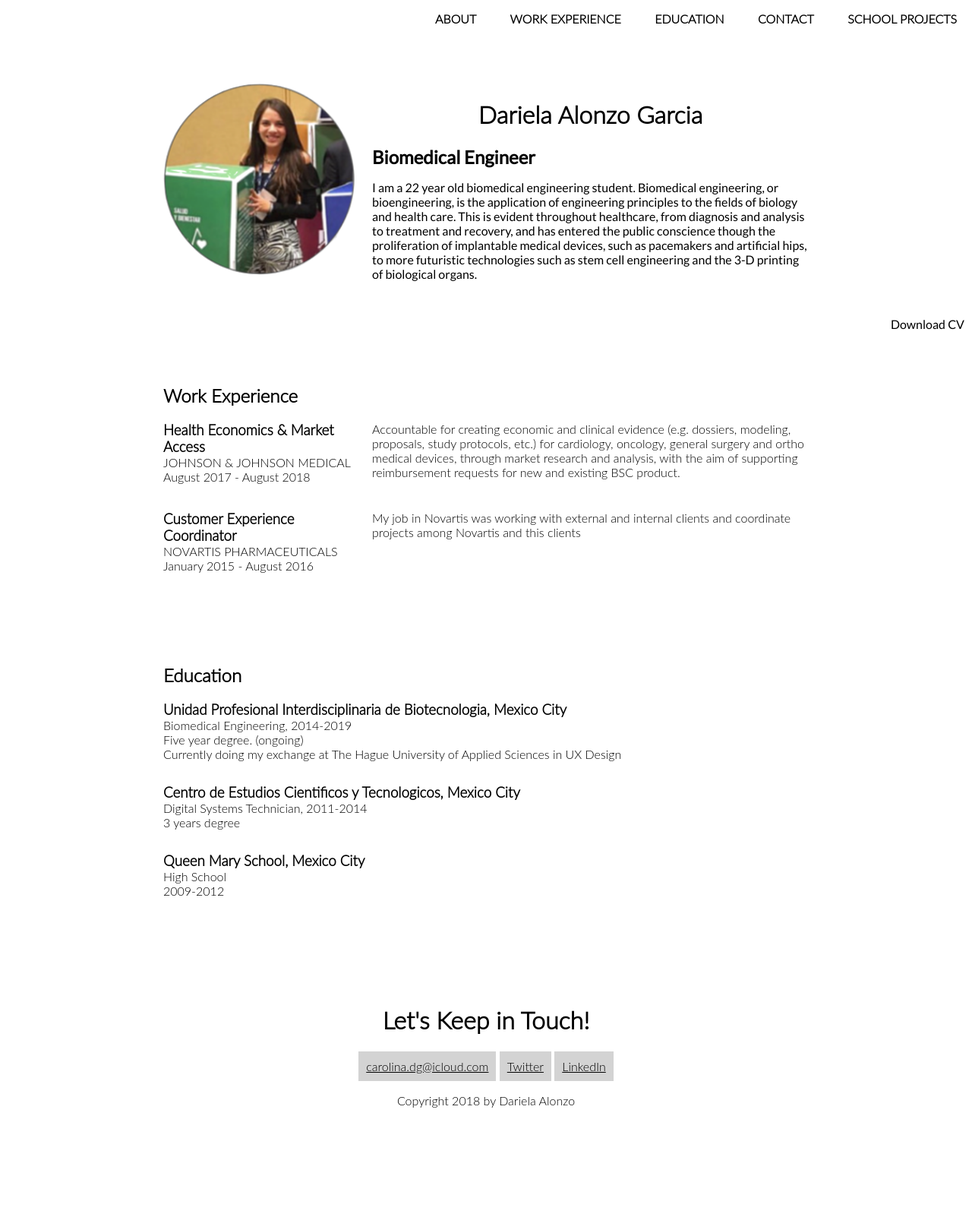
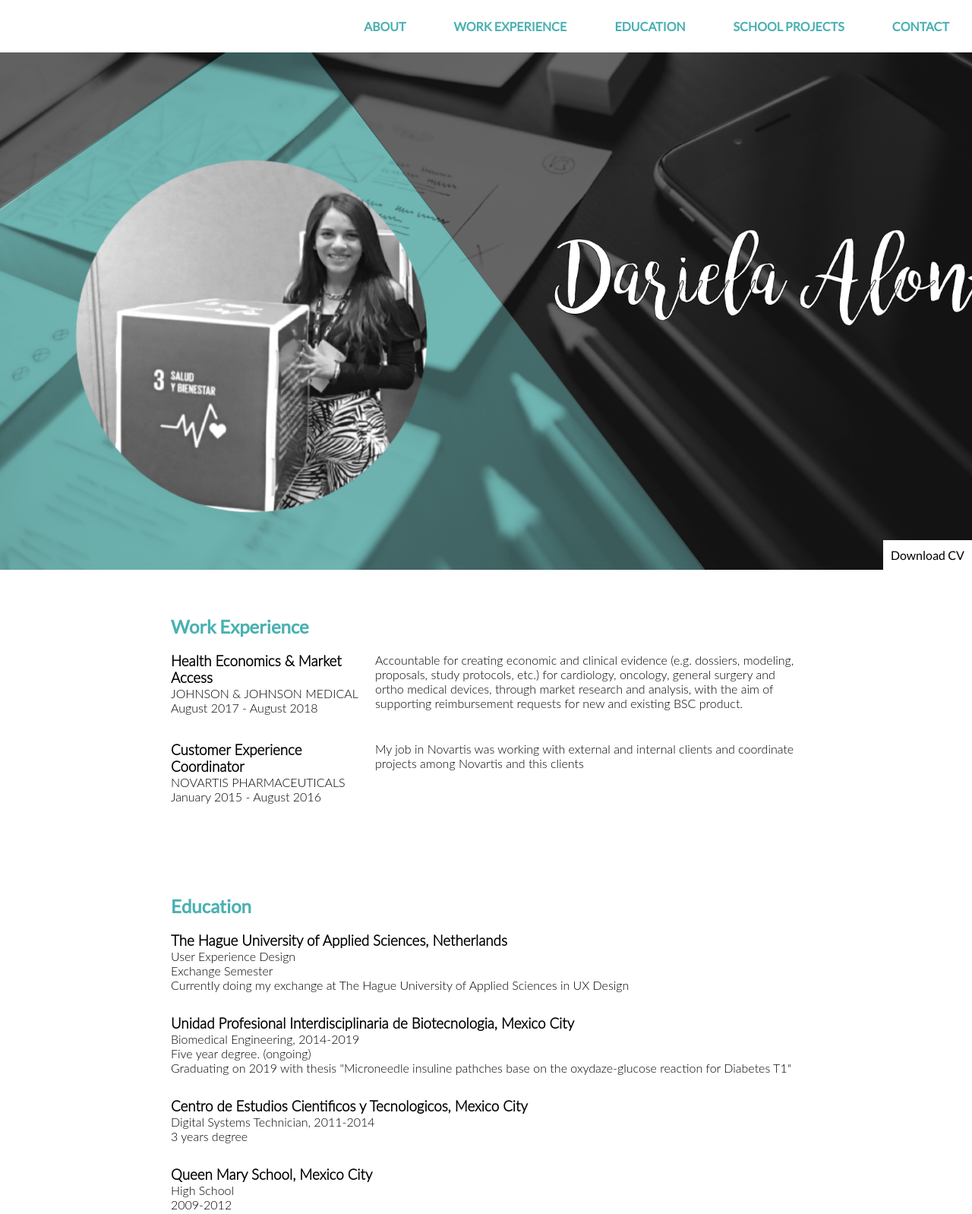
Before and after one commit to UXDSkillslab1718/4-final-assignment-challenge-DarielaAlonzo, a plain HTML site: page CSS_Resume/index.html in a window 1280 px wide. Shown: the top 1598 px of the page at 76% size. Before the commit the page ends 1534 px from the top, so only its background shows below. Drawn offline with Linux system fonts and the light colour scheme; a web font is replaced by a local one.

Commit message:
Improved style

```diff
--- a/CSS_Resume/CSS/styles.css
+++ b/CSS_Resume/CSS/styles.css
@@ -16,10 +16,11 @@ font-family: 'Lato light', sans-serif;
 margin: 0;
 }
 
+
 .content-wrap {
   max-width: 950px;
   margin: 0 auto;
-  padding: 60px 50px;
+  padding: 60px 60px;
   overflow: hidden;
 }
 
@@ -37,13 +38,16 @@ margin: 0;
 }
 
 h1{
-  font-family: 'Lato light', cursive;
+  font-family: 'Lato', cursive;
 	color: black;
   text-align: center;
 }
 
 h2{
 margin-top: 0;
+font-family: 'Lato', cursive;
+color: #4AB0B2;
+text-align: left;
 }
 
 h3 {
@@ -53,10 +57,11 @@ h3 {
 /* Header and footer*/
 header{
   font-family: 'Lato', cursive;
-	background: white;
-	color: black;
+  height: 750px;
   padding-top: 50px;
   position: relative;
+  background:  url(../images/About.png);
+  background-size: cover;
 }
 
 .download{
@@ -66,18 +71,17 @@ header{
 }
 
 .profile-img{
-  border-radius: 50%;
 }
 
 header h2 {
-	color: black;
+	color: #4AB0B2;
   margin: 0;
 }
 
 /* Navigation */
 
 nav {
-    font-family: 'Lato light', cursive;
+  font-family: 'Lato', cursive;
   text-align: right;
   background: white;
   position: fixed;
@@ -88,8 +92,9 @@ nav {
 
 nav a{
   display: inline-block;
-  padding: 15px 20px;
+  padding: 25px 30px;
   text-decoration: none;
+  color: #4AB0B2;
   text-transform: uppercase;
   font-weight: 700;
 }
@@ -133,7 +138,7 @@ h3 ~ p{
 
 .education {
   background: white ,
-  url(../images/Biomedical.jpg) no-repeat fixed ;
+  url(../images/About.jpg) fixed ;
   background-size: cover;
 }
 
@@ -167,6 +172,6 @@ p + h3{
     text-align: center;
   }
   .profile-img {
-    width: 200px;
+    width: px;
   }
 }
--- a/CSS_Resume/index.html
+++ b/CSS_Resume/index.html
@@ -16,15 +16,13 @@
           <a href="#about">About</a>
           <a href="#work">Work Experience</a>
           <a href="#education">Education</a>
+          <a href="#School projects">School projects</a>
           <a href="#contact">Contact</a>
-          <a href="#School projects">School projects</a>
         </nav>
         <div class="content-wrap">
-          <img class="profile-img col-narrow" src="images/DaryAlonzo.png" alt="Dariela Alonzo">
-          <div class="col-wide">
-          <h1>Dariela Alonzo Garcia </h1>
-          <h2>Biomedical Engineer </h2>
-          <p> I am a 22 year old biomedical engineering student. Biomedical engineering, or bioengineering, is the application of engineering principles to the fields of biology and health care.  This is evident throughout healthcare, from diagnosis and analysis to treatment and recovery, and has entered the public conscience though the proliferation of implantable medical devices, such as pacemakers and artificial hips, to more futuristic technologies such as stem cell engineering and the 3-D printing of biological organs. </p>
+
+          <p> </p>
+
         </div>
     </div>
   </div>
@@ -73,10 +71,16 @@
             <h2>Education</h2>
 
             <!-- School details: copy this whole block to add more schools. -->
+
+            <h3>The Hague University of Applied Sciences, Netherlands </h3>
+            <p>User Experience Design</p>
+            <p>Exchange Semester</p>
+            <p>Currently doing my exchange at The Hague University of Applied Sciences in UX Design </p>
+
             <h3>Unidad Profesional Interdisciplinaria de Biotecnologia, Mexico City </h3>
             <p>Biomedical Engineering, 2014-2019</p>
             <p>Five year degree. (ongoing)</p>
-            <p>Currently doing my exchange at The Hague University of Applied Sciences in UX Design </p>
+            <p>Graduating on 2019 with thesis "Microneedle insuline pathches base on the oxydaze-glucose reaction for Diabetes T1" </p>
 
 
             <h3>Centro de Estudios Cientificos y Tecnologicos, Mexico City </h3>
```
Also changed, not shown: CSS_Resume/Images/About.png (added), CSS_Resume/Images/dary3.png (added), 2 other files.
